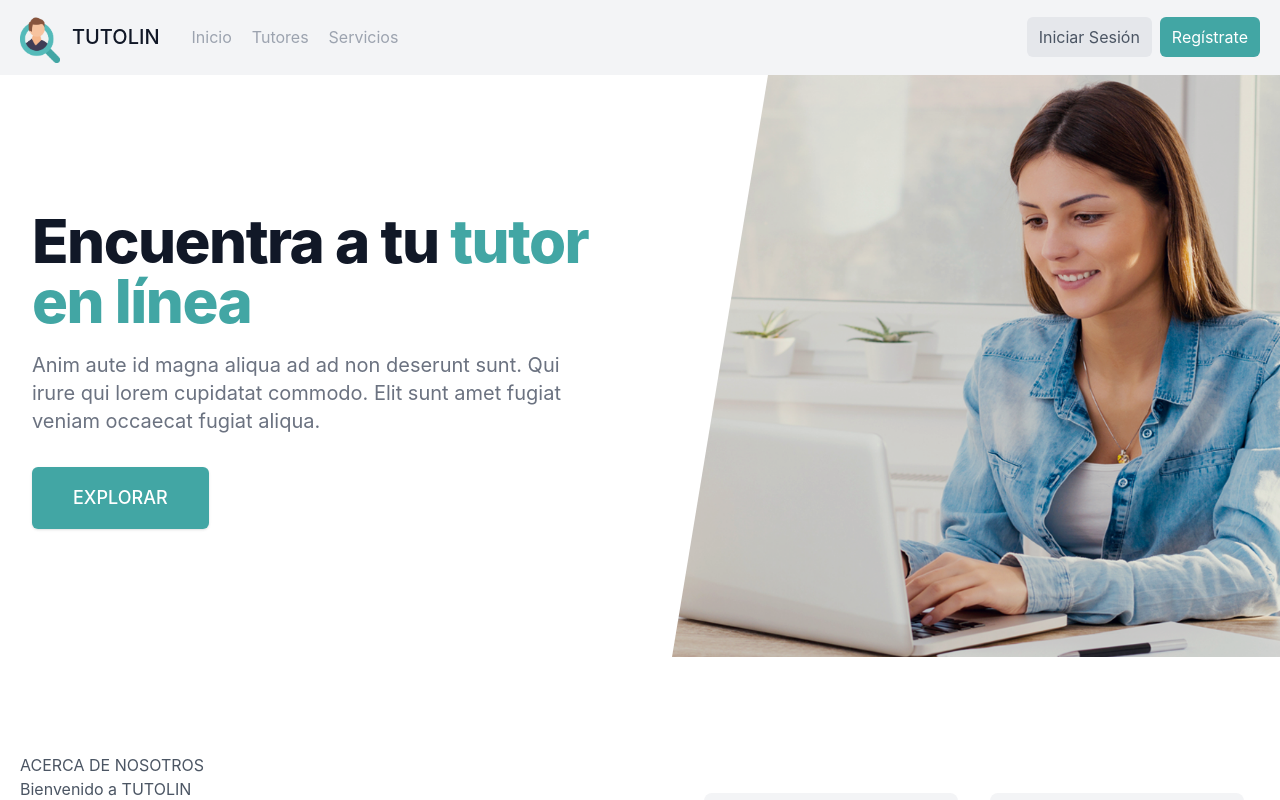
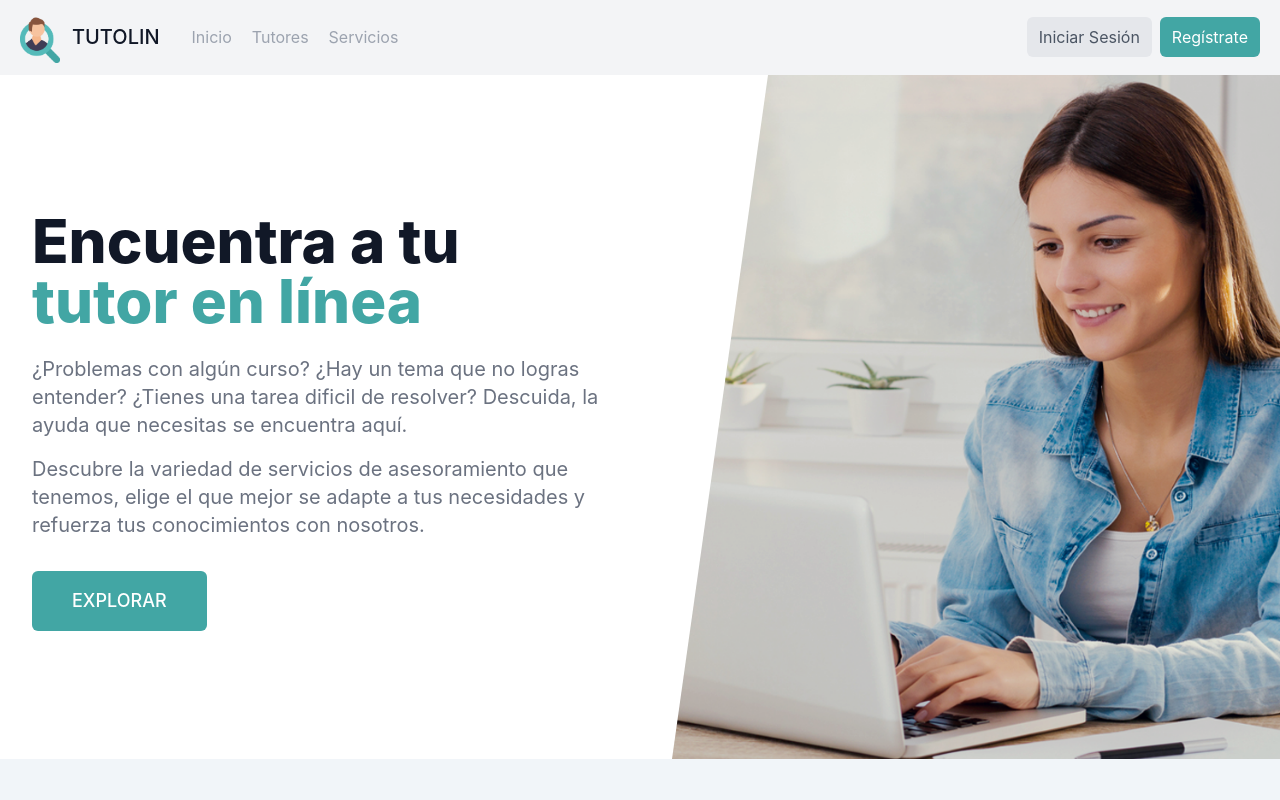
Before and after one commit to aleeMR/PJ-Tutolin, a React (Create React App) app in the folder frontend/: page / in a window 1280 px wide. Shown: the top 800 px of the page. Built offline with nearby package versions, Linux system fonts and the light colour scheme.

Commit message:
HU-TL-030: Sección de banner terminada

```diff
--- a/frontend/src/auth/AuthProvider.js
+++ b/frontend/src/auth/AuthProvider.js
@@ -5,7 +5,6 @@ import { useState } from 'react';
 import roles from '../helpers/roles';
 
 export const AuthContext = createContext();
-
 
 function AuthProvider({ children }) {
     const [user, setUser] = useState(null);
--- a/frontend/src/auth/useAuth.js
+++ b/frontend/src/auth/useAuth.js
@@ -1,6 +1,5 @@
 import { useContext } from "react";
 import { AuthContext } from "./AuthProvider";
-
 
 function useAuth() {
     return useContext(AuthContext);
--- a/frontend/src/components/Button.js
+++ b/frontend/src/components/Button.js
@@ -4,7 +4,7 @@ import { Link } from 'react-router-dom';
 const Button = (props) => {
 return (
     <Link to={ props.link }>
-        <button class={`inline-flex items-center border-0 focus:outline-none rounded-md mt-4 md:mt-0 ${ props.style}`}>
+        <button class={`inline-flex items-center border-0 focus:outline-none rounded-md mt-4 md:mt-0 ${ props.extra }`}>
             { props.option }
         </button>
     </Link>
--- a/frontend/src/components/Navbar.js
+++ b/frontend/src/components/Navbar.js
@@ -2,7 +2,6 @@
 import routes from '../helpers/routes';
 import Button from './Button';
 import NavbarOption from './NavbarOption';
-
 
 const Navbar = () => {
 return (
@@ -19,8 +18,8 @@ return (
                 <NavbarOption link={routes.tutors} option="Tutores"/>
                 <NavbarOption link={routes.services} option="Servicios"/>
             </nav>
-            <Button link={routes.login} style="bg-gray-200 hover:bg-gray-300 px-3 py-2 mr-2" option="Iniciar Sesión"/>
-            <Button link={routes.register} style="text-white bg-color-2 px-3 py-2" option="Regístrate"/>
+            <Button link={routes.login} extra="bg-gray-200 hover:bg-gray-300 px-3 py-2 mr-2" option="Iniciar Sesión"/>
+            <Button link={routes.register} extra="text-white bg-color-2 px-3 py-2" option="Regístrate"/>
         </div>
     </header>
 )}
--- a/frontend/src/pages/HomePage.js
+++ b/frontend/src/pages/HomePage.js
@@ -1,26 +1,34 @@
+// Importación de rutas
+import routes from '../helpers/routes';
+import Button from '../components/Button';
+
 const HomePage = () => {
     return (
         <main>
-            <div class="relative bg-white overflow-hidden">
+            <section class="relative bg-white overflow-hidden">
                 <div class="max-w-7xl mx-auto">
-                    <div class="relative z-10 pb-8 bg-white sm:pb-16 md:pb-20 lg:max-w-2xl lg:w-full lg:pb-28 xl:pb-32">
+                    <div class="relative z-10 pt-6 pb-8 bg-white sm:pb-16 md:pb-20 lg:max-w-2xl lg:w-full lg:pb-28 xl:pb-32">
                         <svg class="hidden lg:block absolute right-0 inset-y-0 h-full w-48 text-white transform translate-x-1/2" fill="currentColor" viewBox="0 0 100 100" preserveAspectRatio="none" aria-hidden="true">
                             <polygon points="50,0 100,0 50,100 0,100" />
                         </svg>
-                        <div class="relative pt-6 px-4 sm:px-6 lg:px-8"></div>
                         <div class="mt-10 mx-auto max-w-7xl px-4 sm:mt-12 sm:px-6 md:mt-16 lg:mt-20 lg:px-8 xl:mt-28">
-                            <div class="sm:text-center lg:text-left">
-                                <h1 class="text-4xl tracking-tight font-extrabold text-gray-900 sm:text-5xl md:text-6xl">
+                            <div class="sm:text-center lg:text-left lg:max-w-xl">
+                                <h1 class="text-4xl font-extrabold text-gray-900 sm:text-5xl md:text-6xl">
                                     <span class="block xl:inline">Encuentra a tu </span>
                                     <span class="block text-color-2 xl:inline">tutor en línea</span>
                                 </h1>
-                                <p class="mt-3 text-base text-gray-500 sm:mt-5 sm:text-lg sm:max-w-xl sm:mx-auto md:mt-5 md:text-xl lg:mx-0">
-                                    Anim aute id magna aliqua ad ad non deserunt sunt. Qui irure qui lorem cupidatat commodo. Elit sunt amet fugiat veniam occaecat fugiat aliqua.
+                                <p class="mt-4 text-base text-gray-500 sm:mt-6 sm:text-lg sm:max-w-xl sm:mx-auto md:mt-6 md:text-xl lg:mx-0">
+                                    ¿Problemas con algún curso? ¿Hay un tema que no logras entender?
+                                    ¿Tienes una tarea dificil de resolver?
+                                    Descuida, la ayuda que necesitas se encuentra aquí.
+                                </p>
+                                <p class="mt-2 text-base text-gray-500 sm:mt-4 sm:text-lg sm:max-w-xl sm:mx-auto md:mt-4 md:text-xl lg:mx-0">
+                                    Descubre la variedad de servicios de asesoramiento que tenemos,
+                                    elige el que mejor se adapte a tus necesidades
+                                    y refuerza tus conocimientos con nosotros.
                                 </p>
                                 <div class="mt-5 sm:mt-8 sm:flex sm:justify-center lg:justify-start">
-                                    <div class="rounded-md shadow">
-                                        <a href="#" class="w-full flex items-center justify-center px-8 py-3 border border-transparent text-base font-medium rounded-md text-white bg-color-2 md:py-4 md:text-lg md:px-10"> EXPLORAR </a>
-                                    </div>
+                                    <Button link={routes.services} extra="font-medium text-white bg-color-2 px-8 py-3 md:py-4 md:text-lg md:px-10" option="EXPLORAR"/>
                                 </div>
                             </div>
                         </div>
@@ -29,8 +37,9 @@ const HomePage = () => {
                 <div class="lg:absolute lg:inset-y-0 lg:right-0 lg:w-1/2">
                     <img class="object-cover lg:w-full lg:h-full" src={require("../assets/img/banner_1.png")} alt="banner"/>
                 </div>
-            </div>
-            <section class="text-gray-600 body-font">
+            </section>
+
+            <section class="text-gray-600 body-font bg-slate-100">
                 <div class="container px-5 py-24 mx-auto flex flex-wrap">
                     <div class="lg:w-1/2 w-full mb-10 lg:mb-0 rounded-lg overflow-hidden">
                         <h2>ACERCA DE NOSOTROS</h2>
```
